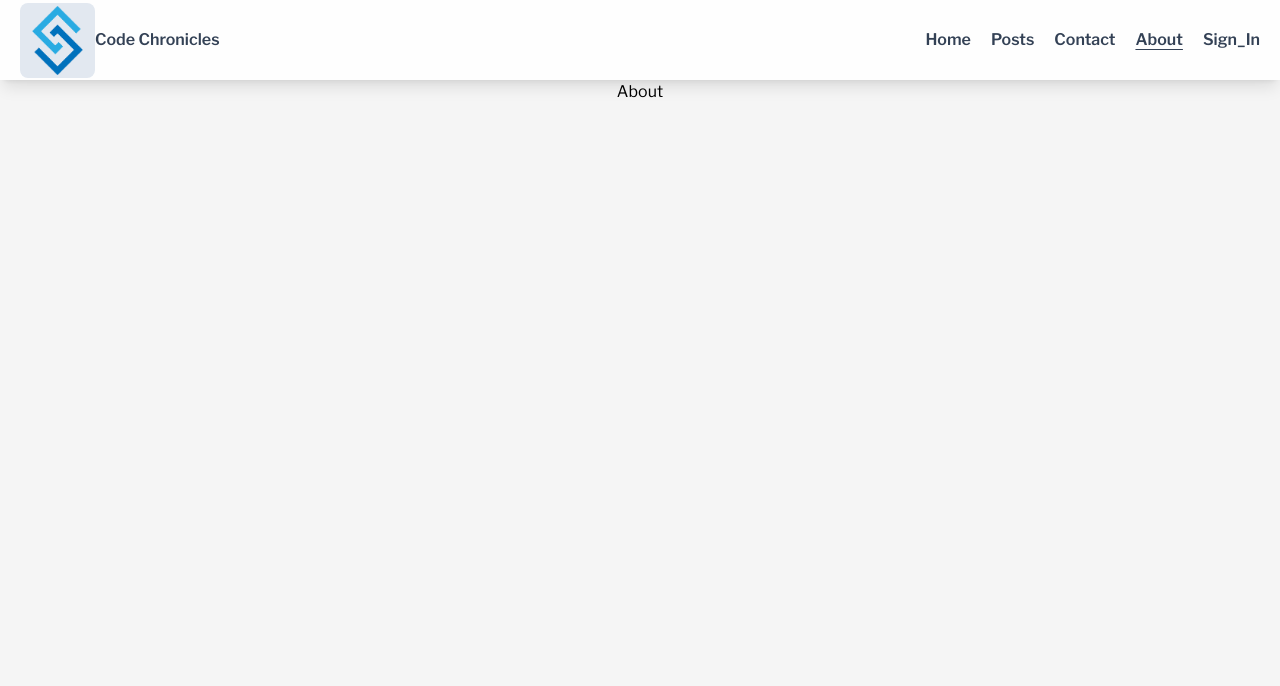
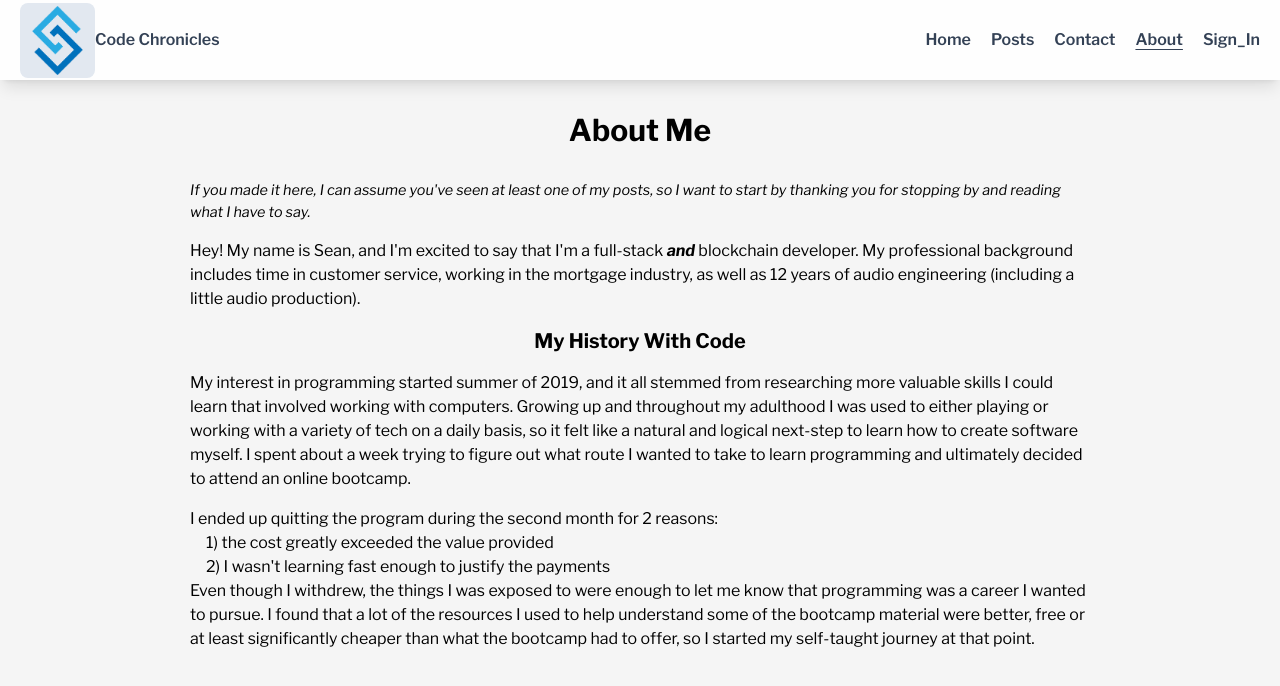
Before and after one commit to Seanih/my-dev-blog, a Next.js app: page /about in a window 1280 px wide. Shown: the top 686 px of the page. Built offline with nearby package versions, Linux system fonts and the light colour scheme; no server answers.

Commit message:
started About page and made small changes to other files

```diff
--- a/components/PostPreview.js
+++ b/components/PostPreview.js
@@ -1,13 +1,23 @@
+import { marked } from 'marked';
+
 function PostPreview({ post }) {
 	const localTime = new Date(post.created_at).toLocaleString();
+	const markdownPost = marked(post.post_content).slice(0, 150) + '...';
 
 	return (
-		<div className='flex h-[10rem] w-[30rem] border border-slate-700 rounded-xl my-4 sm:hover:scale-105 hover:shadow-xl duration-300 group'>
-			<div className='w-4/5 m-auto'>
-				<h2 className='mb-4 group-hover:text-sky-700'>{post.title}</h2>
-				<p className='mb-0 italic'>
+		<div className='flex items-center w-[82%] sm:w-[90%] max-w-[900px] py-8 mx-auto  border border-slate-700 rounded-xl my-4 sm:hover:scale-105 hover:shadow-xl duration-300 group'>
+			<div className='w-4/5 px-2 m-auto flex flex-col justify-center'>
+				<h2 className=' group-hover:text-sky-700 mb-4'>{post.title}</h2>
+				<p className='italic mb-4' style={{ fontSize: '.9rem' }}>
 					<span className='mr-2'>Posted:</span> {localTime}
 				</p>
+				<div
+					className='border border-black rounded-xl overflow-auto p-2 bg-slate-200'
+					dangerouslySetInnerHTML={{ __html: markdownPost }}
+				/>
+				<div className='group-hover:text-sky-700 group-hover:underline mt-4'>
+					Read More
+				</div>
 			</div>
 		</div>
 	);
--- a/components/UserComment.js
+++ b/components/UserComment.js
@@ -1,10 +1,7 @@
-import { useEffect, useState } from 'react';
+import { useState, useEffect } from 'react';
 
 function UserComment({ comment: { name, comment_text, created_at } }) {
-	const [userName, setUserName] = useState('');
-	const [userComment, setUserComment] = useState('');
-	const [timePosted, setTimePosted] = useState('');
-
+	const [datePosted, setDatePosted] = useState('');
 	// capitalize the first letters of the user's names
 	const formattedName = user_name => {
 		let fixedName;
@@ -25,35 +22,27 @@ function UserComment({ comment: { name, comment_text, created_at } }) {
 		return fixedName;
 	};
 
+	// prevents hydration errors
 	useEffect(() => {
-		// transferred props to state to prevent hydration issues
-		if (name) {
-			setUserName(formattedName(name));
-		}
-		if (comment_text) {
-			setUserComment(comment_text);
-		}
-		if (created_at) {
-			setTimePosted(new Date(created_at).toLocaleString());
-		}
-	}, [comment_text, created_at, name]);
+		setDatePosted(new Date(created_at).toLocaleString());
+	}, [created_at]);
 
 	return (
-		<div className='relative top-20 w-[80%] max-w-[800px]  m-auto border border-black/40 rounded-xl mb-4'>
+		<div className='relative top-20 w-[80%] max-w-[800px] m-auto border border-black/40 rounded-xl mb-4'>
 			<div className='w-[90%] m-auto py-8'>
 				<div className='flex flex-wrap justify-between w-4/5 m-auto mb-2 text-sm'>
 					<div className='text-sm font-bold'>
 						Name:{' '}
 						<span className='ml-2 text-base font-normal italic'>
-							{userName}
+							{formattedName(name)}
 						</span>
 					</div>
 					<div className='font-bold'>
 						Posted:{' '}
-						<span className='italic ml-2 font-normal'>{timePosted}</span>
+						<span className='italic ml-2 font-normal'>{datePosted}</span>
 					</div>
 				</div>
-				<div className='bg-white rounded-xl p-4'>{userComment}</div>
+				<div className='bg-white rounded-xl p-4'>{comment_text}</div>
 			</div>
 		</div>
 	);
--- a/pages/about.js
+++ b/pages/about.js
@@ -1,3 +1,4 @@
+/* eslint-disable react/no-unescaped-entities */
 import Head from 'next/head';
 
 function About() {
@@ -11,7 +12,54 @@ function About() {
 				/>
 				<link rel='icon' href='/favicon.ico' />
 			</Head>
-			<main className='flex flex-col justify-center items-center'>About</main>
+			<main className='flex flex-col justify-center items-center max-w-[1200px] m-auto pt-8'>
+				<div className='w-3/4'>
+					<h1 className='text-center mb-8'>About Me</h1>
+					<p style={{ fontSize: '0.9rem' }}>
+						<i>
+							If you made it here, I can assume you've seen at least one of my
+							posts, so I want to start by thanking you for stopping by and
+							reading what I have to say.
+						</i>
+					</p>
+					<p>
+						Hey! My name is Sean, and I'm excited to say that I'm a full-stack{' '}
+						<span className='italic font-bold'>and </span>
+						blockchain developer. My professional background includes time in
+						customer service, working in the mortgage industry, as well as 12
+						years of audio engineering (including a little audio production).
+					</p>
+					<h3 className='text-center mb-4'>My History With Code</h3>
+					<p>
+						My interest in programming started summer of 2019, and it all
+						stemmed from researching more valuable skills I could learn that
+						involved working with computers. Growing up and throughout my
+						adulthood I was used to either playing or working with a variety of
+						tech on a daily basis, so it felt like a natural and logical
+						next-step to learn how to create software myself. I spent about a
+						week trying to figure out what route I wanted to take to learn
+						programming and ultimately decided to attend an online bootcamp.
+					</p>
+					<p className='mb-0'>
+						I ended up quitting the program during the second month for 2
+						reasons:{' '}
+					</p>
+
+					<ul className='ml-4'>
+						<li>1) the cost greatly exceeded the value provided</li>
+						<li>2) I wasn't learning fast enough to justify the payments</li>
+					</ul>
+					<p>
+						Even though I withdrew, the things I was exposed to were enough to
+						let me know that programming was a career I wanted to pursue. I
+						found that a lot of the resources I used to help understand some of
+						the bootcamp material were better, free or at least significantly
+						cheaper than what the bootcamp had to offer, so I started my
+						self-taught journey at that point.
+					</p>
+					<p></p>
+				</div>
+			</main>
 		</div>
 	);
 }
--- a/pages/admin/edit-post/index.js
+++ b/pages/admin/edit-post/index.js
@@ -72,15 +72,15 @@ function Posts() {
 				) : (
 					<motion.div variants={list} initial='hidden' animate='visible'>
 						{blogPosts.map(post => (
-							<motion.div className='relative' key={post.id} variants={item}>
+							<motion.div className='relative group' key={post.id} variants={item}>
 								<AiFillDelete
-									className='absolute left-[-2rem] top-1/2 hover:cursor-pointer hover:scale-125'
+									className='absolute left-[0.5rem] md:left-0 top-1/2 hover:cursor-pointer hover:scale-125'
 									onClick={() => {
 										handleDeletePost(post);
 									}}
 								/>
 								<Link href={`/admin/edit-post/${post.id}`}>
-									<AiFillEdit className='absolute top-8 right-8 scale-125' />
+									<AiFillEdit className='absolute top-8 right-[10%] group-hover:scale-125 ease-in duration-200' />
 									<PostPreview post={post} />
 								</Link>
 							</motion.div>
--- a/styles/globals.css
+++ b/styles/globals.css
@@ -44,6 +44,7 @@ html {
 
 * {
 	box-sizing: border-box;
+
 }
 
 p {
```
